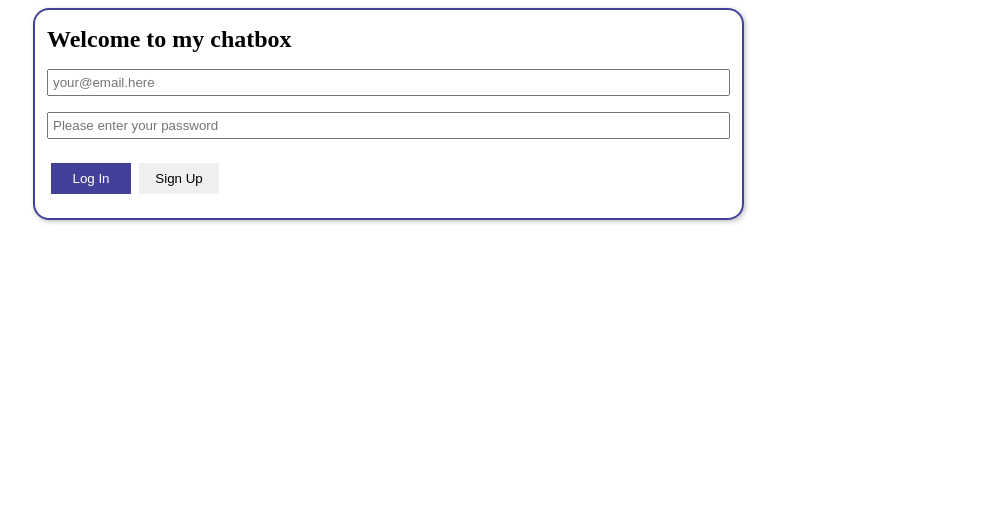
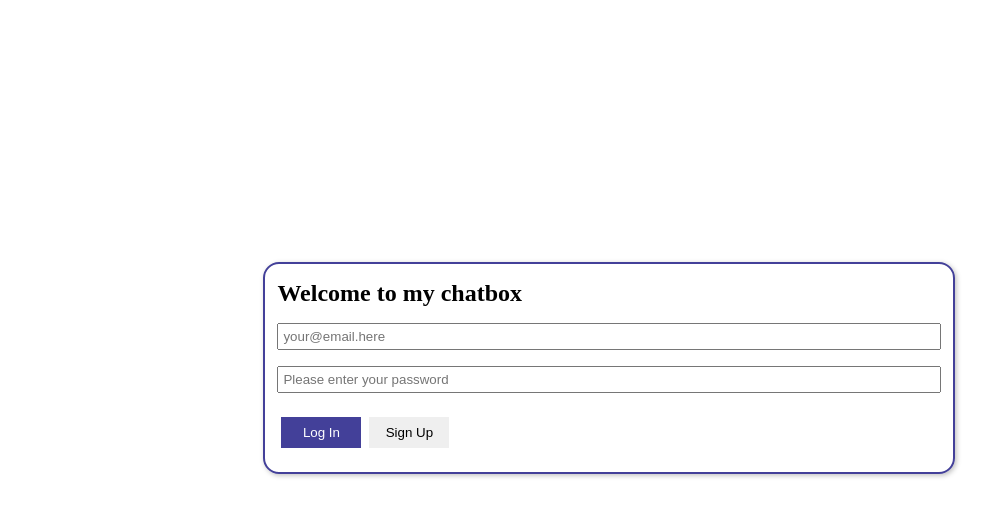
Before and after one commit to rigojr/chatting-module, a Nuxt app in the folder frontend/: page /login in a window 1280 px wide. Shown: the top 516 px of the page, without its empty margins (31-1021 px from the left). Built offline with nearby package versions, Linux system fonts and the light colour scheme.

Commit message:
feat: center all children of viewport to the middle of the page

```diff
--- a/frontend/app.vue
+++ b/frontend/app.vue
@@ -13,7 +13,11 @@
 
 <style lang="scss">
   .viewport {
+    display: flex;
+    justify-content: center;
+    align-items: center;
     width: 90vw;
+    height: 90vh;
     margin: auto;
 
     &__container {
--- a/frontend/components/login/LoginBox.vue
+++ b/frontend/components/login/LoginBox.vue
@@ -46,8 +46,6 @@ function isHTMLInputElement(_value: unknown): _value is HTMLInputElement {
  */
 function onInputChanged(e: Event, emitEvent: AvailableUpdateEvents): void {
   const target = e.target;
-
-  console.log(target);
 
   if (!isHTMLInputElement(target)) {
     // TODO: add error handling here.
@@ -116,7 +114,6 @@ function onSignUp(): void {
   .login-box {
     display: flex;
     flex-direction: column;
-    width: 100%;
     padding: 0.5rem; //TODO: ITCSS
     border: 0.15rem solid colors.$primary; // TODO: could be added in ITCSS
     border-radius: 1rem; //TODO: ITCSS
--- a/frontend/pages/login/index.vue
+++ b/frontend/pages/login/index.vue
@@ -14,10 +14,16 @@
     'password': ''
   });
 
+  /**
+   * Occurs when the login has occurred.
+   */
   function onLogin(): void {
     console.log(state);
   }
 
+  /**
+   * Occurs when the signup has occurred.
+   */
   function onSignUp(): void {
     console.log(state.email, state.password);
   }
```
